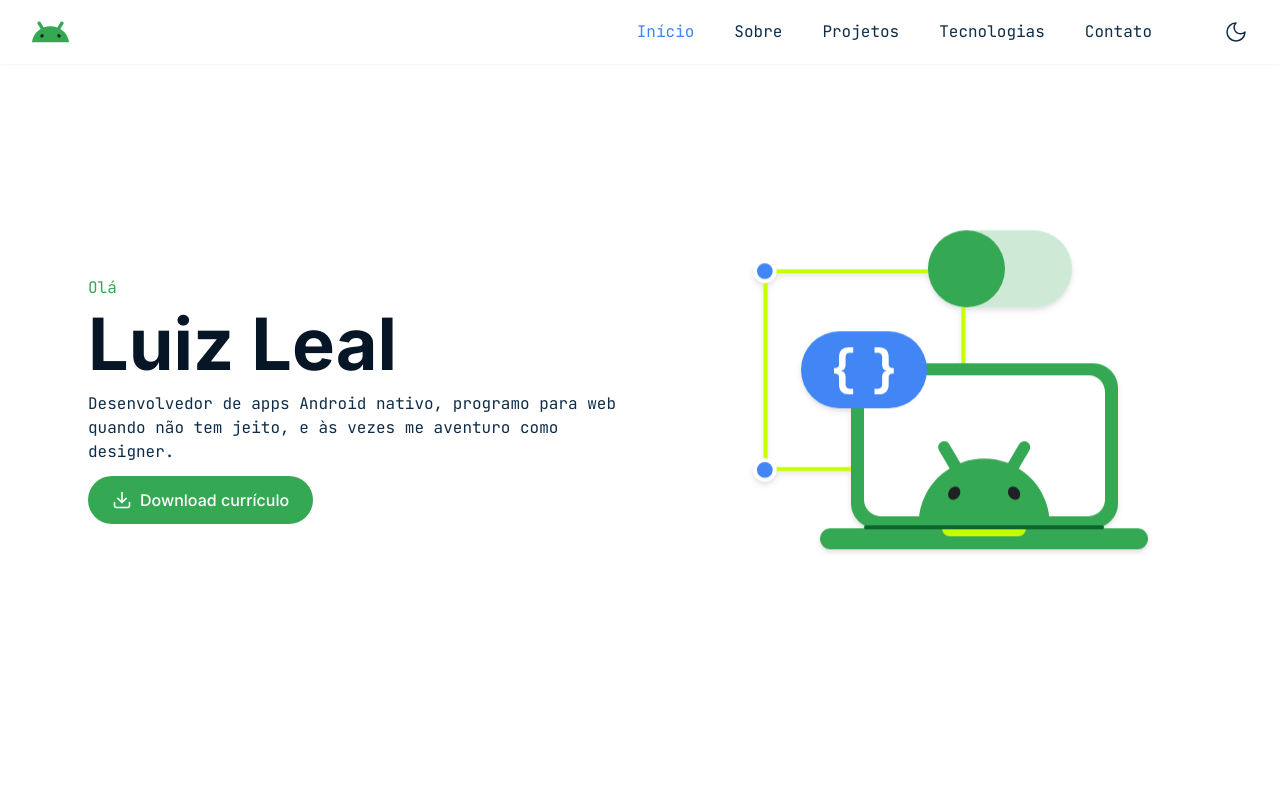
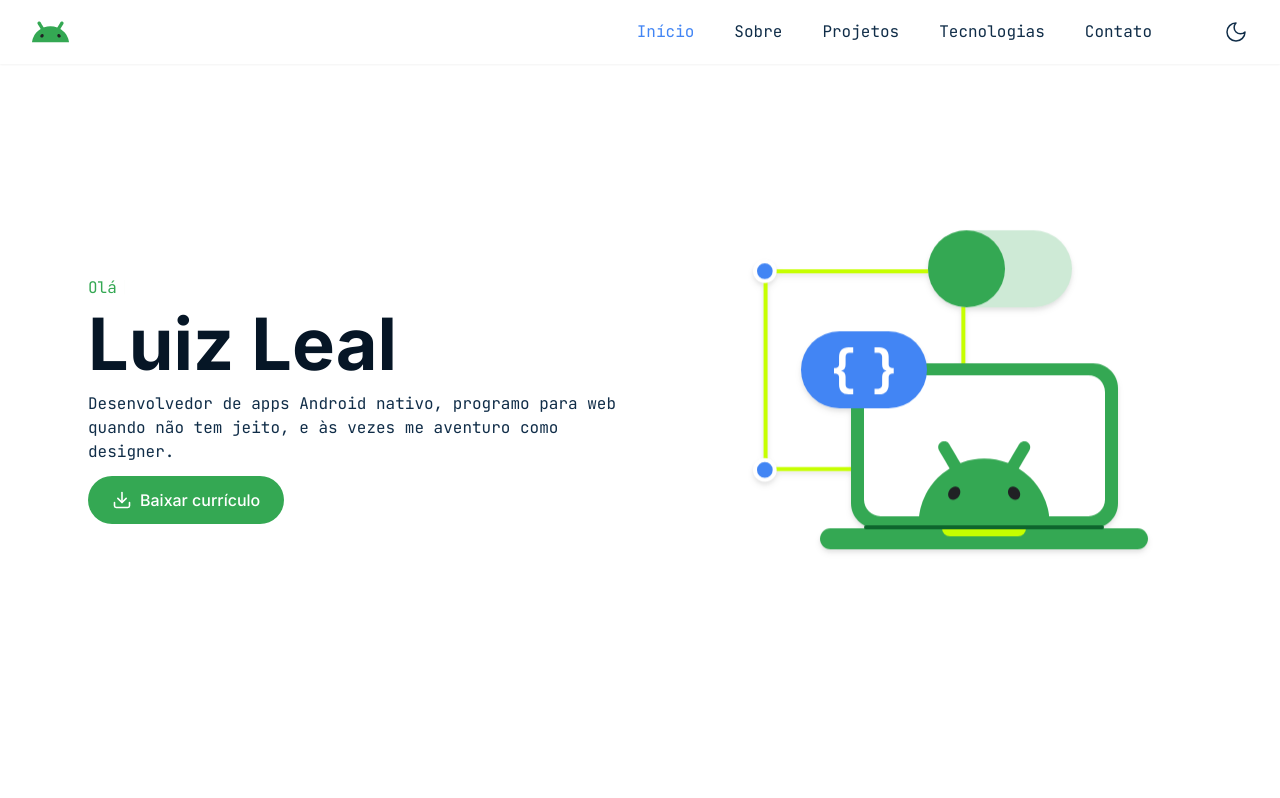
Before and after one commit to luizlealdev/portifolio, a Next.js app: page / in a window 1280 px wide. Shown: the top 798 px of the page. Built offline with nearby package versions, Linux system fonts and the light colour scheme; no server answers.

Commit message:
Add link to button

```diff
--- a/src/sections/HeaderSection.tsx
+++ b/src/sections/HeaderSection.tsx
@@ -32,10 +32,17 @@ export default function HeaderSection() {
                     Desenvolvedor de apps Android nativo, programo para web
                     quando não tem jeito, e às vezes me aventuro como designer.
                 </article>
-                <Button className="flex gap-2">
-                    <Download strokeWidth={1.9} className="w-5" />
-                    Download currículo
-                </Button>
+                <div>
+                    <a
+                        href="https://bit.ly/curriculo-luiz-leal"
+                        target="_blank"
+                    >
+                        <Button className="flex gap-2">
+                            <Download strokeWidth={1.9} className="w-5" />
+                            Baixar currículo
+                        </Button>
+                    </a>
+                </div>
             </motion.div>
             <motion.div
                 {...fadeInUp(20, 0.3, 1, "some")}
```
